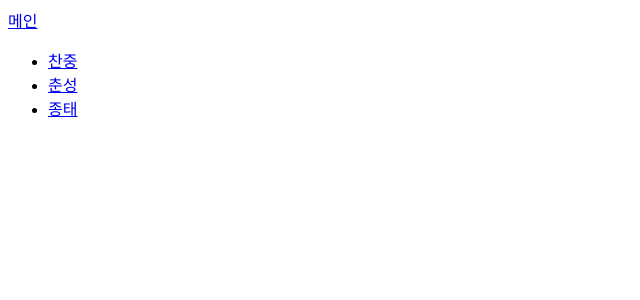
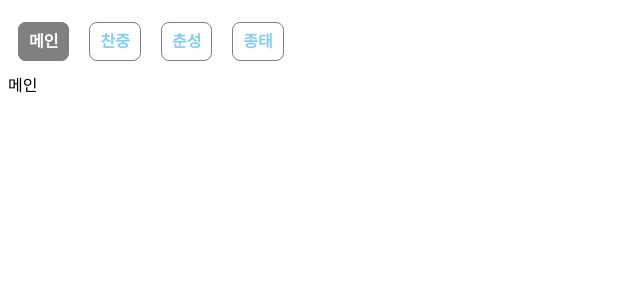
Before and after one commit to kcj8855/facebook_clone, a React (Create React App) app: page / in a window 1280 px wide. Shown: the top 300 px of the page, without its empty margins (0-640 px from the left). Built offline with nearby package versions, Linux system fonts and the light colour scheme.

Commit message:
Update: 임시 링크

```diff
--- a/src/App.jsx
+++ b/src/App.jsx
@@ -6,12 +6,41 @@ import {
   ChunSung,
   JongTae,
 } from './pages'
+import styled from 'styled-components'
+
+const Link = styled(NavLink)`
+  text-decoration: none;
+  padding: 10px;
+  margin: 10px;
+  font-size: 1rem;
+  font-weight: bold;
+  border: 1px solid grey;
+  border-radius: 8px;
+  color: skyblue;
+  &: hover {
+    color: green;
+    background: #ddd
+  }
+`
+
+const Space = styled.div`
+  height: 20px;
+`
 
 class App extends Component {
   render() {
+    const activeStyle = {
+      color: 'white',
+      backgroundColor: 'grey'
+    }
     return (
       <div>
-        <NavLink exact to ='/'>메인</NavLink>
+        <Space />
+        <Link exact to ='/' activeStyle={activeStyle}>메인</Link>
+        <Link exact to ='/chanjoong' activeStyle={activeStyle}>찬중</Link>
+        <Link exact to ='/chunsung' activeStyle={activeStyle}>춘성</Link>
+        <Link exact to ='/jongtae' activeStyle={activeStyle}>종태</Link>
+        <Space />
         <Route exact path='/' component={Main} />
         <Route exact path='/chanjoong' component={ChanJoong} />
         <Route exact path='/chunsung' component={ChunSung} />
--- a/src/pages/Main.jsx
+++ b/src/pages/Main.jsx
@@ -1,19 +1,10 @@
 import React, { Component } from 'react'
-import { NavLink } from 'react-router-dom'
 
 export default class Main extends Component {
   render() {
-    const activeStyle = {
-      color: 'green',
-      fontSize: '2rem',
-    }
     return (
       <div>
-        <ul>
-          <li><NavLink exact to ='/chanjoong' activeStyle={activeStyle}>찬중</NavLink></li>
-          <li><NavLink exact to ='/chunsung' activeStyle={activeStyle}>춘성</NavLink></li>
-          <li><NavLink exact to ='/jongtae' activeStyle={activeStyle}>종태</NavLink></li>
-        </ul>
+        메인
       </div>
     )
   }
```
